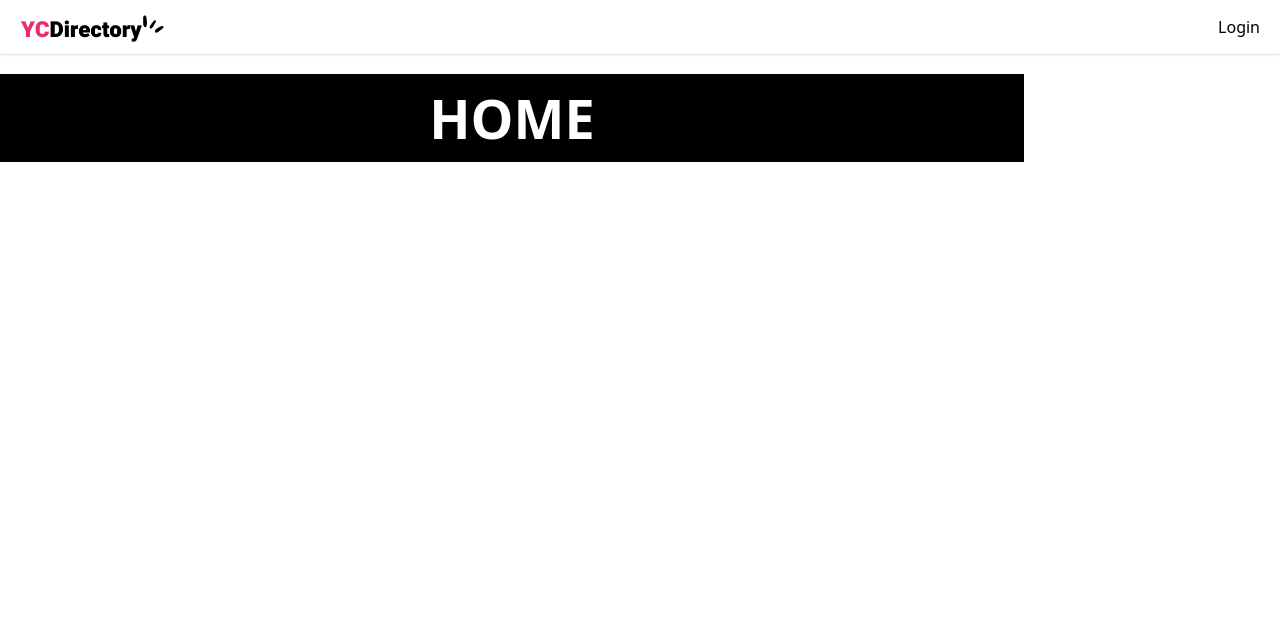
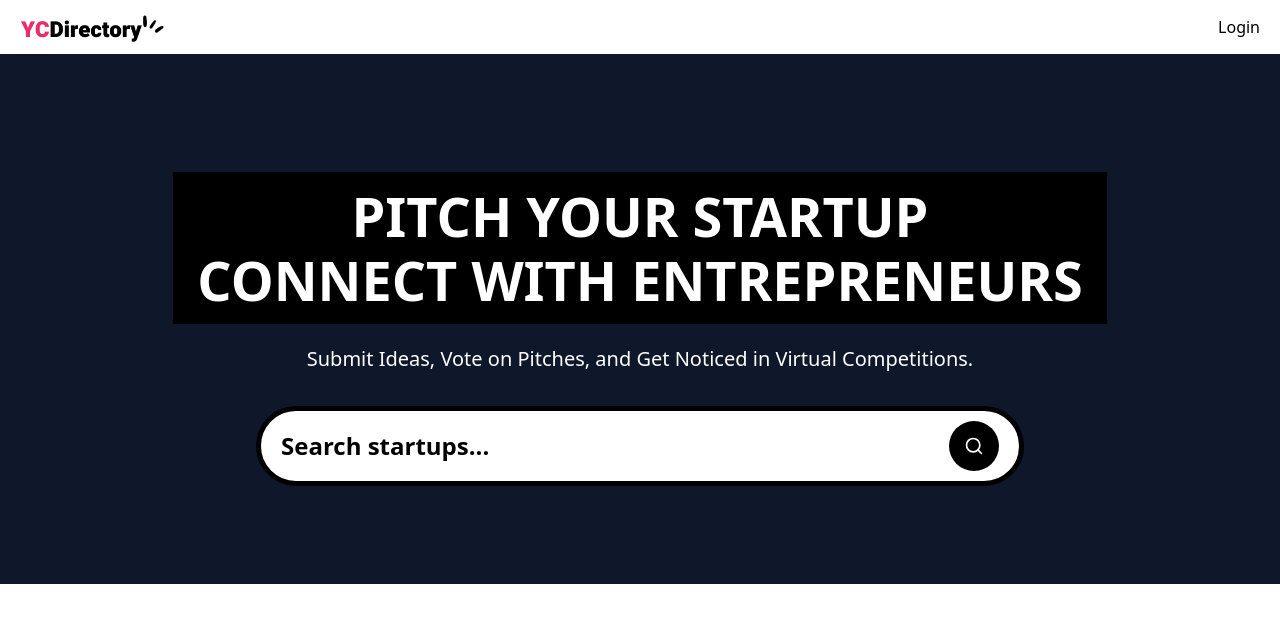
Before and after one commit to matej123-coder/StartupProject, a Next.js app: page / in a window 1280 px wide. Shown: the top 622 px of the page. Built offline with nearby package versions, Linux system fonts and the light colour scheme; no server answers.

Commit message:
Implementing the search form functionality

```diff
--- a/app/(root)/layout.tsx
+++ b/app/(root)/layout.tsx
@@ -1,4 +1,4 @@
-import Navbar from "@/app/components/Navbar";
+import Navbar from "@/components/Navbar";
 
 export default function Layout({children}: Readonly<{children: React.ReactNode}>) {
   return (
--- a/app/(root)/page.tsx
+++ b/app/(root)/page.tsx
@@ -1,9 +1,17 @@
-import Image from "next/image";
+import SearchForm from "@/components/SearchForm";
 
-export default function Home() {
+export default async function Home({searchParams}:{searchParams:Promise<{query?:string}> }) {
+  const query= (await searchParams).query;
   return (
     <>
-      <h1 className={"heading"} >Home</h1>
+      <section className={"pink_container"}>
+        <h1 className={"heading"}>Pitch Your Startup <br/> Connect with Entrepreneurs</h1>
+        <p className={"sub-heading !max-w-3xl"}>
+          Submit Ideas, Vote on Pitches, and Get Noticed in Virtual Competitions.
+        </p>
+        <SearchForm query={query}/>
+      </section>
+
     </>
   );
 }
--- a/app/globals.css
+++ b/app/globals.css
@@ -50,7 +50,7 @@
   }
 
   .pink_container {
-    @apply w-full bg-white min-h-[530px] flex justify-center items-center flex-col py-10 px-6;
+    @apply w-full bg-primary min-h-[530px] flex justify-center items-center flex-col py-10 px-6;
   }
 
   .tag {
--- a/app/components/Navbar.tsx
+++ b/components/Navbar.tsx
@@ -7,7 +7,7 @@ const Navbar = async () => {
   return (
       <header className={"px-5 py-3 bg-white shadow-sm font-work-sans "}>
         <nav className={"flex justify-between items-center"}>
-          <Link href={"/"}>
+          <Link href={"/public"}>
             <Image src={"/logo.png"} alt={"logo"} className={"bg-white"} width={144} height={30}/>
           </Link>
           <div className={"flex items-center gap-5 text-black"}>
--- /dev/null
+++ b/components/SearchForm.tsx
@@ -0,0 +1,30 @@
+import Form from "next/form";
+import SearchFormReset from "./SearchFormReset";
+import {Search} from "lucide-react";
+
+const SearchForm=({query} : {query?:string})=>{
+
+  const reset=()=>{
+    const form = document.querySelector(".search-form") as HTMLFormElement;
+    if(form){
+      form.reset();
+    }
+  }
+  return(
+      <Form action={"/"} scroll={false} className="search-form">
+          <input name={"query"}
+                 defaultValue={query}
+                 placeholder={"Search startups..."}
+                 className={"search-input"}/>
+
+        <div className={"flex gap-2"}>
+          {query &&
+          <SearchFormReset/>}
+          <button type={"submit"} className={"search-btn text-white cursor-pointer"}>
+            <Search className={"size-5"}/>
+          </button>
+        </div>
+      </Form>
+  )
+}
+export default SearchForm;
--- /dev/null
+++ b/components/SearchFormReset.tsx
@@ -0,0 +1,22 @@
+"use client"
+import Link from "next/link";
+import {X} from "lucide-react";
+
+const SearchFormReset = () => {
+
+  const reset=()=>{
+
+    const form = document.querySelector(".search-form") as HTMLFormElement;
+    if(form){
+      form.reset();
+    }
+  }
+  return (
+      <button onClick={reset} type={"reset"}>
+        <Link href={"/public"} className={"search-btn text-white"}>
+          <X className={"size-5"}/>
+        </Link>
+      </button>
+  )
+}
+export default SearchFormReset
--- a/package.json
+++ b/package.json
@@ -14,6 +14,7 @@
     "react-dom": "$react-dom"
   },
   "dependencies": {
+    "@radix-ui/react-slot": "^1.2.0",
     "@tailwindcss/typography": "github:tailwindcss/typography",
     "class-variance-authority": "^0.7.1",
     "clsx": "^2.1.1",
```
Also changed, not shown: 1 other file (tests, documents, lock files or other folders).
